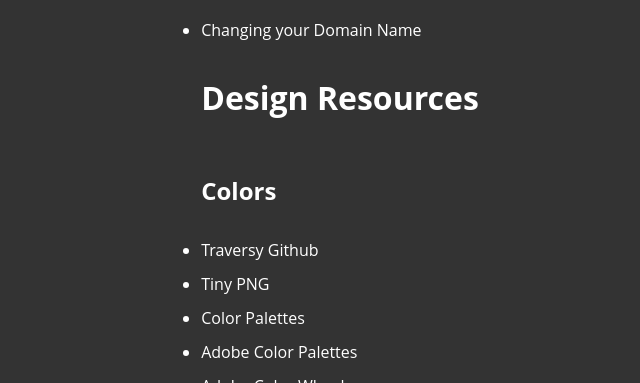
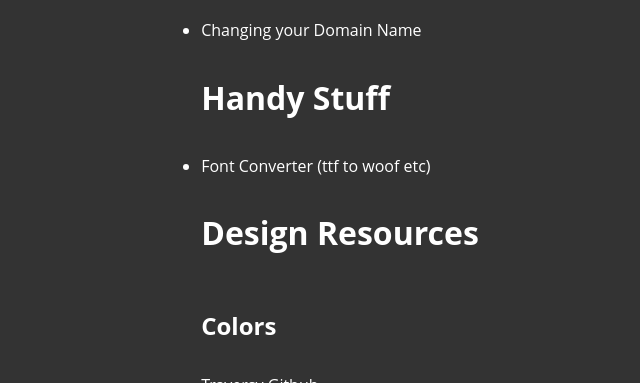
Before and after one commit to frbaumgratz/usefull-links, a website: page index.html in a window 1280 px wide. Shown: the part 739-1122 px from the top of the page, without its empty margins (320-960 px from the left). Drawn offline with Linux system fonts and the light colour scheme.

Commit message:
changing mastering nuxt link from homepage to lessons, adding font converter site

```diff
--- a/index.html
+++ b/index.html
@@ -69,7 +69,7 @@
           <a href="https://nuxtjs.org/docs/get-started/installation" class="link-5" target="_blank">Installation</a>
         </li>
         <li class="links">
-          <a href="https://masteringnuxt.com/" class="link-6" target="_blank">Mastering Nuxt</a>
+          <a href="https://masteringnuxt.com/nuxt2/lessons" class="link-6" target="_blank">Mastering Nuxt</a>
         </li>
 
         <!-- DNS -->
@@ -80,6 +80,17 @@
             href="https://www.youtube.com/watch?v=wATxftE8ooE&ab_channel=GoogleSearchCentral"
             target="_blank"
             >Changing your Domain Name</a
+          >
+        </li>
+
+        <!-- Handy Stuff -->
+        <h2 class="usefull-links_topic-title">Handy Stuff</h2>
+        <li class="links">
+          <a
+            class="link-6.1"
+            href="https://transfonter.org/"
+            target="_blank"
+            >Font Converter (ttf to woof etc)</a
           >
         </li>
 
```
